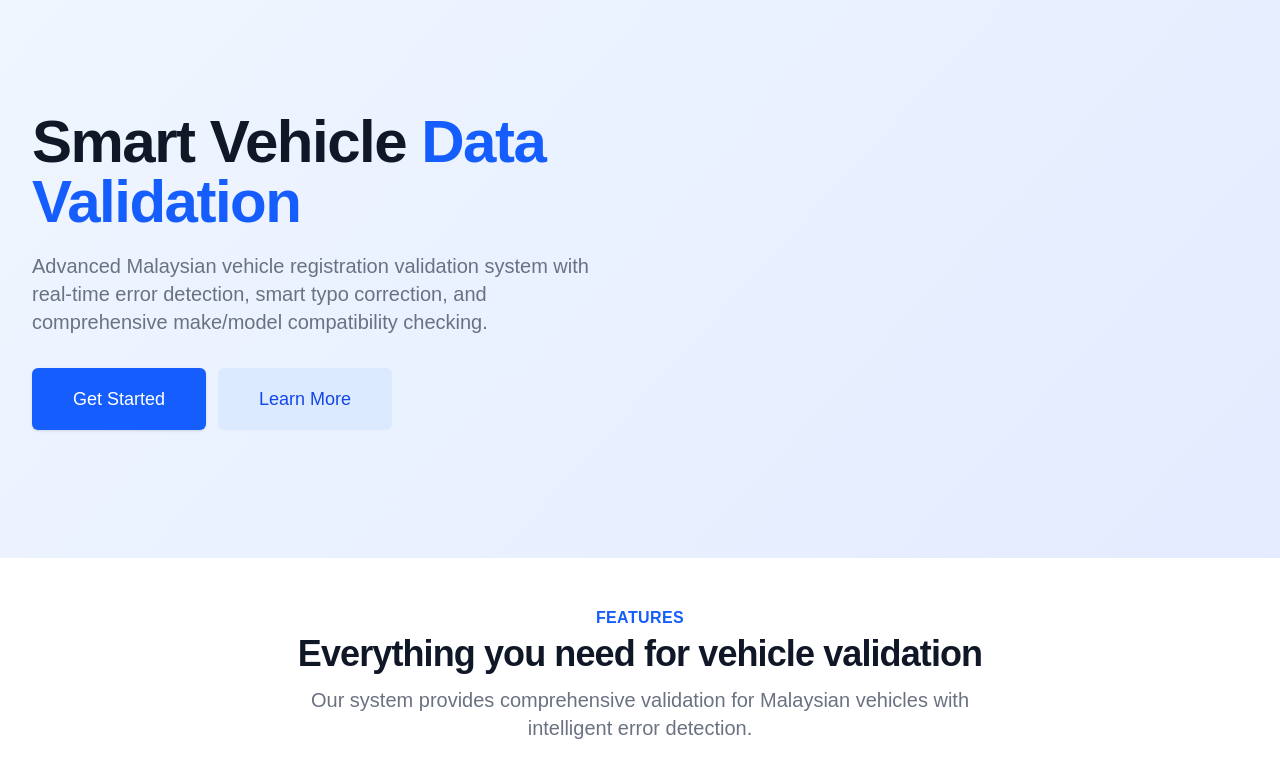
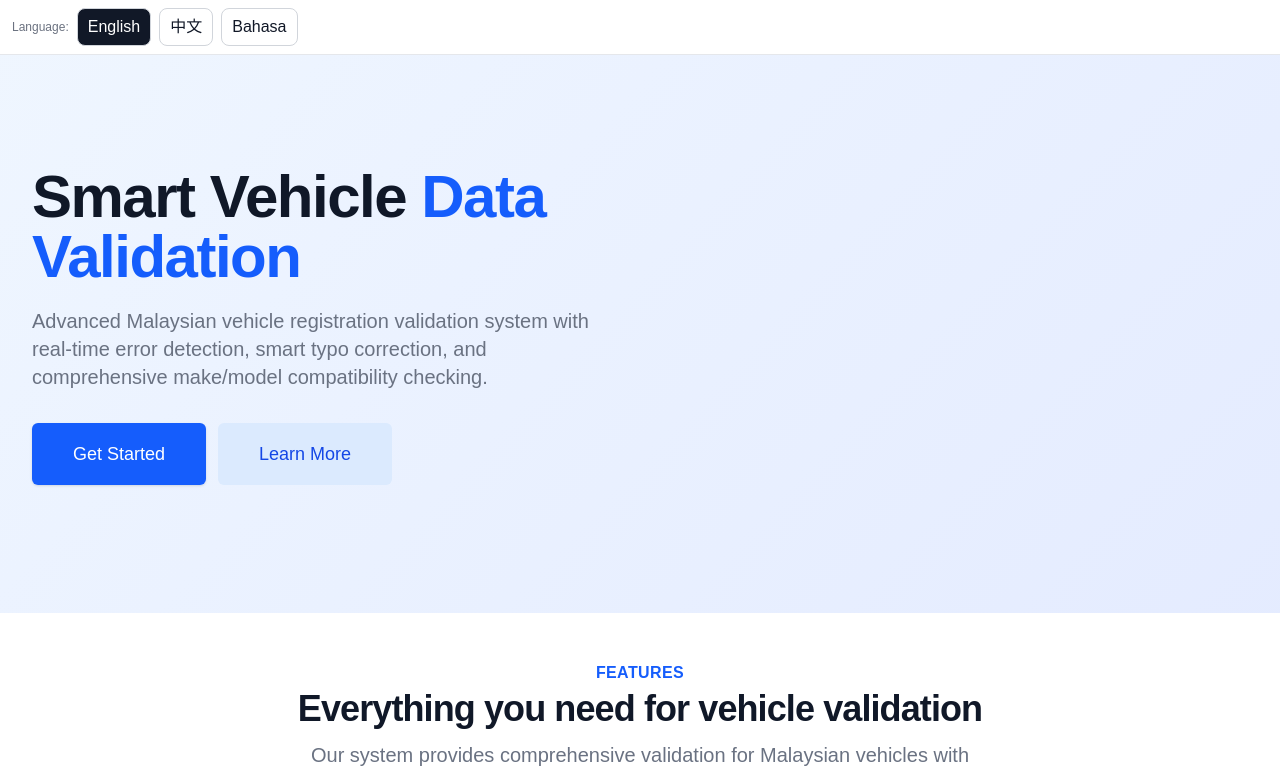
Before and after one commit to JxFong1017/Codenection2025, a Next.js app: page / in a window 1280 px wide. Shown: the top 773 px of the page. Built offline with nearby package versions, Linux system fonts and the light colour scheme; no server answers.

Commit message:
design changed

```diff
--- a/pages/_app.js
+++ b/pages/_app.js
@@ -1,10 +1,17 @@
 import { SessionProvider } from 'next-auth/react';
 import '../styles/globals.css';
+import { LanguageProvider } from '../src/context/LanguageContext';
+import dynamic from 'next/dynamic';
+
+const LanguageSwitcher = dynamic(() => import('../src/components/LanguageSwitcher'), { ssr: false });
 
 export default function App({ Component, pageProps: { session, ...pageProps } }) {
   return (
     <SessionProvider session={session}>
-      <Component {...pageProps} />
+      <LanguageProvider>
+        <LanguageSwitcher />
+        <Component {...pageProps} />
+      </LanguageProvider>
     </SessionProvider>
   );
 }
--- a/pages/_document.js
+++ b/pages/_document.js
@@ -2,7 +2,7 @@ import { Html, Head, Main, NextScript } from "next/document";
 
 export default function Document() {
   return (
-    <Html lang="en">
+    <Html>
       <Head />
       <body className="antialiased">
         <Main />
--- /dev/null
+++ b/src/components/LanguageSwitcher.jsx
@@ -0,0 +1,26 @@
+import { SUPPORTED_LANGUAGES, useLanguage } from '../context/LanguageContext';
+
+export default function LanguageSwitcher() {
+  const { language, setLanguage } = useLanguage();
+
+  return (
+    <div style={{
+      position: 'sticky', top: 0, zIndex: 50, background: 'white',
+      borderBottom: '1px solid #e5e7eb', padding: '8px 12px', display: 'flex', gap: 8, alignItems: 'center'
+    }}>
+      <span style={{ fontSize: 12, color: '#6b7280' }}>Language:</span>
+      {SUPPORTED_LANGUAGES.map((lang) => (
+        <button
+          key={lang.code}
+          onClick={() => setLanguage(lang.code)}
+          style={{
+            padding: '6px 10px', borderRadius: 8, border: '1px solid #d1d5db', cursor: 'pointer',
+            background: language === lang.code ? '#111827' : 'white', color: language === lang.code ? 'white' : '#111827'
+          }}
+        >
+          {lang.label}
+        </button>
+      ))}
+    </div>
+  );
+}
--- /dev/null
+++ b/src/context/LanguageContext.js
@@ -0,0 +1,57 @@
+import { createContext, useContext, useEffect, useMemo, useState } from 'react';
+
+const LANGUAGE_STORAGE_KEY = 'app_language';
+const DEFAULT_LANGUAGE = 'en';
+
+const LanguageContext = createContext({
+  language: DEFAULT_LANGUAGE,
+  setLanguage: () => {},
+});
+
+export function useLanguage() {
+  return useContext(LanguageContext);
+}
+
+export function LanguageProvider({ children }) {
+  const [language, setLanguageState] = useState(DEFAULT_LANGUAGE);
+
+  useEffect(() => {
+    try {
+      const stored = typeof window !== 'undefined' ? window.localStorage.getItem(LANGUAGE_STORAGE_KEY) : null;
+      if (stored) {
+        setLanguageState(stored);
+      }
+    } catch (_) {
+      // ignore storage access errors
+    }
+  }, []);
+
+  useEffect(() => {
+    if (typeof document !== 'undefined') {
+      document.documentElement.setAttribute('lang', language);
+    }
+    try {
+      if (typeof window !== 'undefined') {
+        window.localStorage.setItem(LANGUAGE_STORAGE_KEY, language);
+      }
+    } catch (_) {
+      // ignore storage write errors
+    }
+  }, [language]);
+
+  const setLanguage = (next) => {
+    setLanguageState(next);
+  };
+
+  const value = useMemo(() => ({ language, setLanguage }), [language]);
+
+  return (
+    <LanguageContext.Provider value={value}>{children}</LanguageContext.Provider>
+  );
+}
+
+export const SUPPORTED_LANGUAGES = [
+  { code: 'en', label: 'English' },
+  { code: 'zh', label: '中文' },
+  { code: 'ms', label: 'Bahasa' },
+];
```
